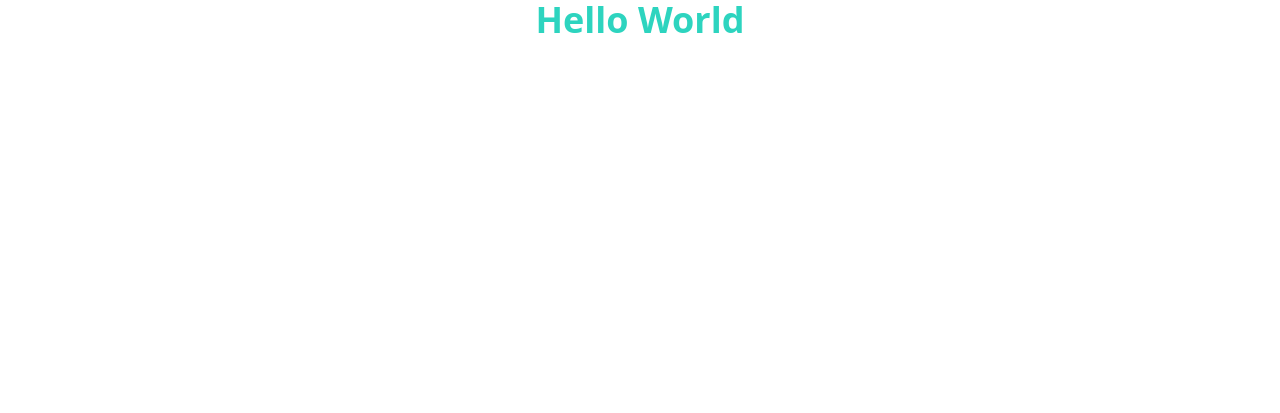
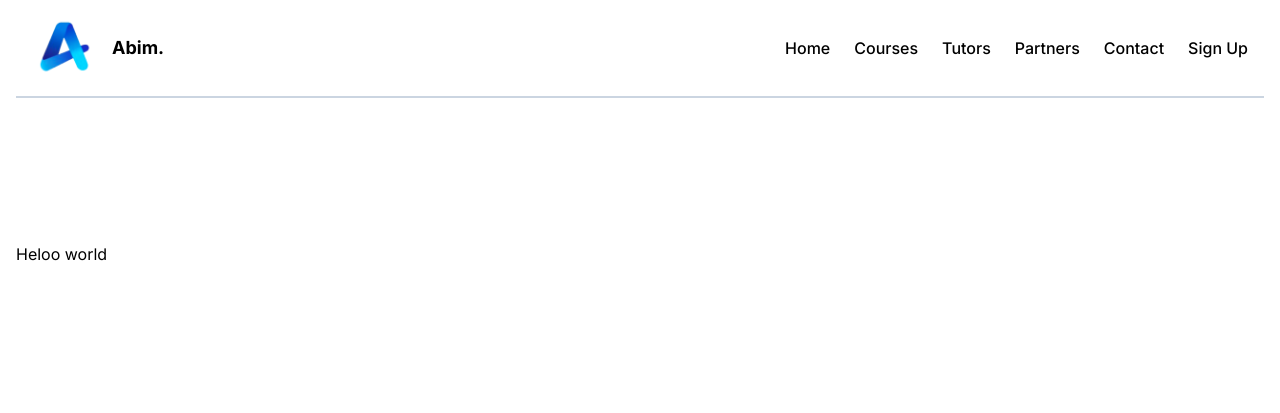
Before and after one commit to Abimanyuoke/Portfolio_3.io, a website: page index.html in a window 1280 px wide. Drawn offline with Linux system fonts and the light colour scheme.

Commit message:
second commit

```diff
--- a/index.html
+++ b/index.html
@@ -3,7 +3,9 @@
 <head>
     <meta charset="UTF-8">
     <meta name="viewport" content="width=device-width, initial-scale=1.0">
-    <title>Document</title>
+    <title>Website Portfolio Abim</title>
+
+    <link rel="shortcut icon" href="img/logo.png" type="image/x-icon">
 
     <!-- Css -->
      <link rel="stylesheet" href="src/output.css">
@@ -18,7 +20,36 @@
 </head>
 <body>
 
-    <h1 class="text-4xl font-bold text-center text-teal-400 after:">Hello World</h1>
+    <!-- Navbar Start -->
+    <nav class="container">
+        <div class="flex flex-wrap mx-4 justify-between p-4 border-b-2 border-slate-300">
+            <div class="flex items-center">
+                <img src="/img/logo.png" alt="logo resmi Abim" class="w-16 h-16">
+                <h2 class="font-bold text-lg ml-4"><a href=""></a>Abim.</h2>
+            </div>
+            <ul class="flex items-center gap-x-6">
+                <li class="font-medium text-base hover:text-teal-400 transition-colors delay-300s ease-in-out hover:border-b-4 hover:border-b-teal-400"><a href="#home">Home</a></li>
+                <li class="font-medium text-base hover:text-teal-400 transition-colors delay-300s ease-in-out hover:border-b-4 hover:border-b-teal-400"><a href="#">Courses</a></li>
+                <li class="font-medium text-base hover:text-teal-400 transition-colors delay-300s ease-in-out hover:border-b-4 hover:border-b-teal-400"><a href="#">Tutors</a></li>
+                <li class="font-medium text-base hover:text-teal-400 transition-colors delay-300s ease-in-out hover:border-b-4 hover:border-b-teal-400"><a href="#">Partners</a></li>
+                <li class="font-medium text-base hover:text-teal-400 transition-colors delay-300s ease-in-out hover:border-b-4 hover:border-b-teal-400"><a href="#">Contact</a></li>
+                <li class="font-medium text-base hover:text-teal-400 transition-colors delay-300s ease-in-out hover:border-b-4 hover:border-b-teal-400"><a href="#">Sign Up</a></li>
+            </ul>
+        </div>
+    </nav>
+    <!-- Navbar End -->
+
+
+    <!-- Hero Section Start -->
+     <div class="container">
+        <div class="flex flex-wrap mx-4">
+            <div class="py-36">
+                <h1 class="">Heloo world</h1>
+            </div>
+        </div>
+     </div>
+    <!-- Hero Section End -->
+
 
 </body>
 </html>
--- a/src/input.css
+++ b/src/input.css
@@ -3,5 +3,5 @@
 @tailwind utilities;
 
 * {
-    font-family : 'Inter' sans-serif;
+    font-family : "Inter", sans-serif;
 }
```
Also changed, not shown: img/logo.png (added), src/output.css, 2 other files.
